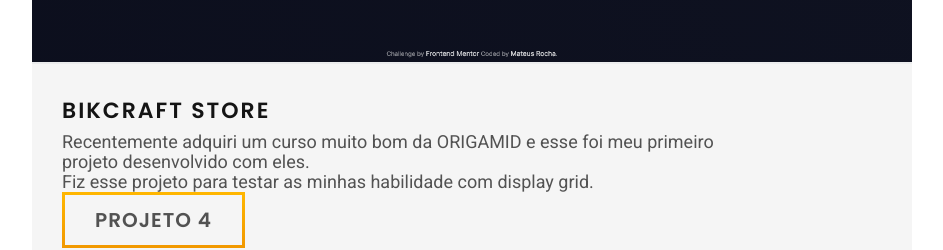
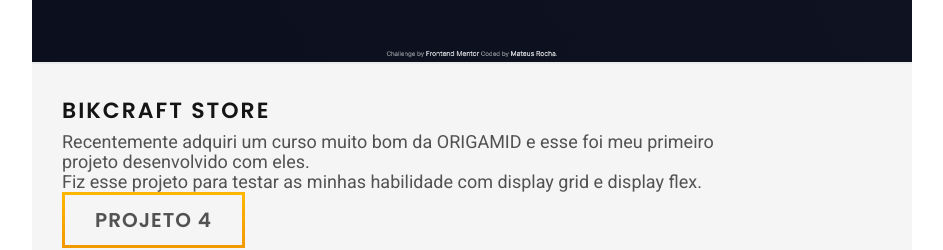
Before and after one commit to mateus-lr/Portfolio, a plain HTML site: page index.html in a window 1280 px wide. Shown: the part 4280-4530 px from the top of the page, without its empty margins (168-1111 px from the left). Drawn offline with Linux system fonts and the light colour scheme.

Commit message:
Update HTML

```diff
--- a/index.html
+++ b/index.html
@@ -148,7 +148,7 @@
         <div class="projectItem">
           <div class="projectInfo">
             <h3>Bikcraft Store</h3>
-            <p>Recentemente adquiri um curso muito bom da ORIGAMID e esse foi meu primeiro projeto desenvolvido com eles. <br> Fiz esse projeto para testar as minhas habilidade com display grid.</p>
+            <p>Recentemente adquiri um curso muito bom da ORIGAMID e esse foi meu primeiro projeto desenvolvido com eles. <br> Fiz esse projeto para testar as minhas habilidade com display grid e display flex.</p>
             <a href="https://mateus-lr.github.io/Bikcraft/" target="_blank">Projeto 4</a>
           </div>
           <div class="projectImg">
```
